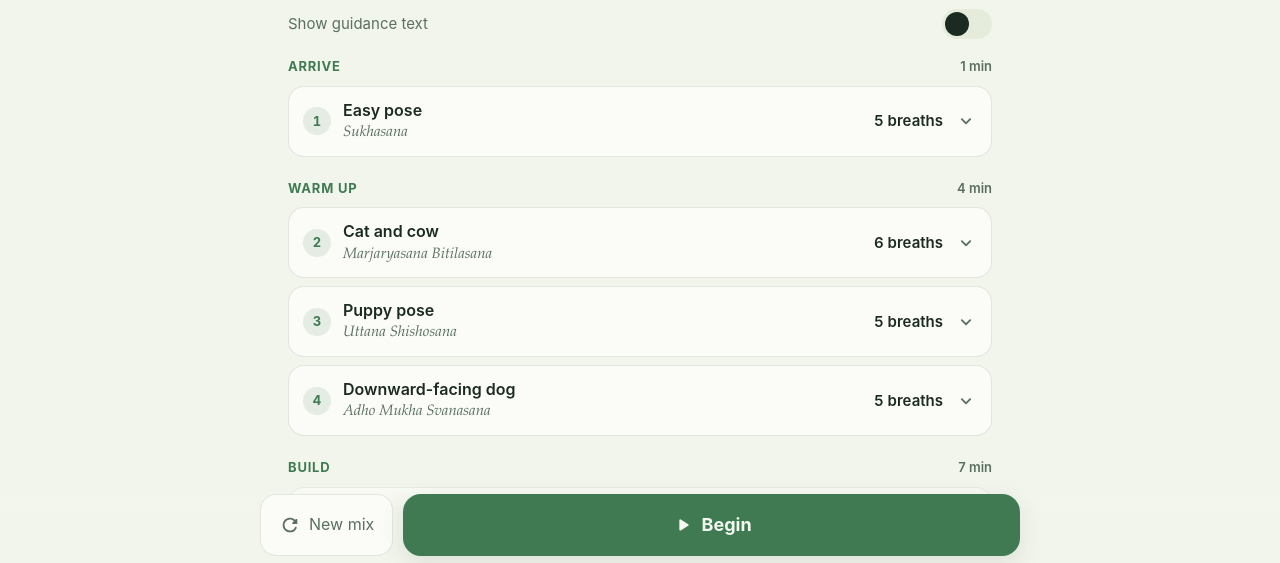
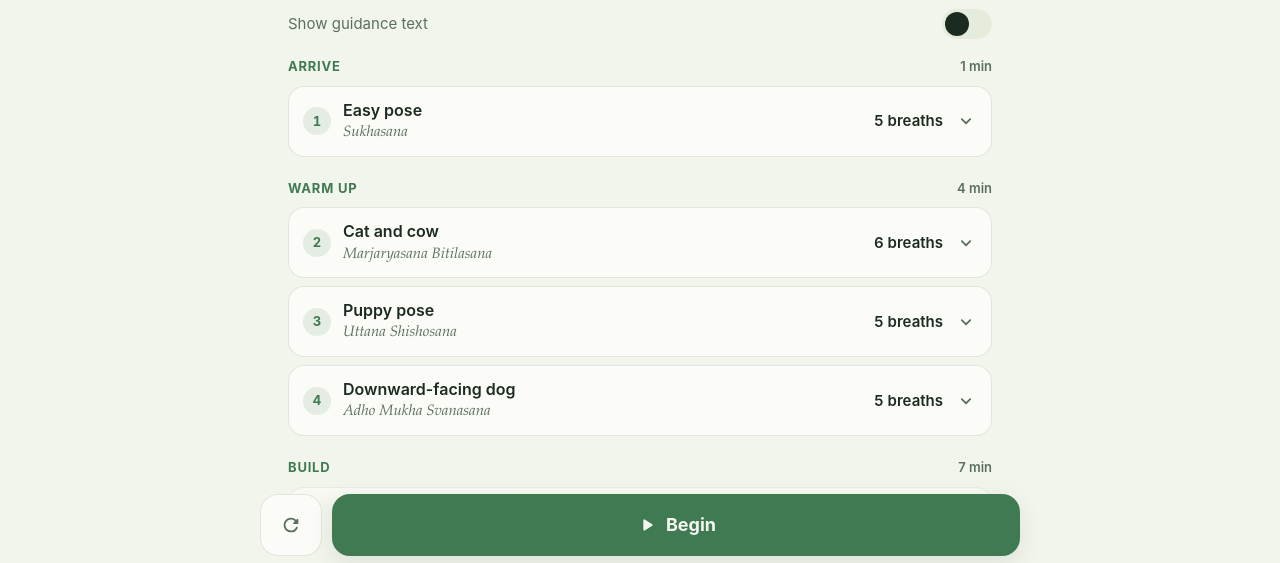
Before and after one commit to GregLMcDonald/clearing, a website with bundled scripts: page index.html in a window 1280 px wide. Both pictures are taken after a click on the button "Build my session". Shown: the part 230-793 px from the top of the page. Built offline with nearby package versions, Linux system fonts and the light colour scheme; files whose address does not match are found by name.

Commit message:
Make New mix icon-only so the preview buttons fit in French
The French labels pushed the start button off narrow screens. New mix keeps
its label as aria-label and tooltip. Also mark the generated audio pack and
manifest as non-diffable, and bump the service worker cache to v6.

Co-Authored-By: Claude Opus 5.5 <noreply@anthropic.com>

```diff
--- a/index.html
+++ b/index.html
@@ -84,7 +84,7 @@
       </div>
       <div class="dock">
         <div class="dock-inner">
-          <button id="regenBtn" class="ghost" type="button" data-i18n="preview.newMix"><span data-icon="refresh"></span>New mix</button>
+          <button id="regenBtn" class="ghost" type="button" data-i18n-aria="preview.newMix" aria-label="New mix" title="New mix"><span data-icon="refresh"></span></button>
           <button id="startBtn" class="primary big" type="button" data-i18n="preview.begin"><span data-icon="play_arrow"></span>Begin</button>
         </div>
       </div>
--- a/styles.css
+++ b/styles.css
@@ -348,8 +348,8 @@ button .icon { width: 22px; height: 22px; }
   z-index: 10;
 }
 .dock-inner { max-width: 760px; margin: 0 auto; display: flex; gap: 10px; }
-.dock .ghost { flex: 0 0 auto; background: var(--bg-2); }
-.dock .primary.big { flex: 1; }
+.dock .ghost { flex: 0 0 auto; width: 62px; padding: 0; background: var(--bg-2); border-radius: 18px; }
+.dock .primary.big { flex: 1; min-width: 0; white-space: nowrap; }
 
 /* ───────── toggle switch ───────── */
 .toggle-row { display: flex; align-items: center; justify-content: space-between; gap: 12px; padding: 12px 0; }
--- a/sw.js
+++ b/sw.js
@@ -1,7 +1,7 @@
 // Service worker. Bump CACHE on every release that changes app files.
 // The audio pack is NOT cached here: the app stores it in its own
 // "clearing-audio" cache (see js/audio.js), which this worker leaves alone.
-const CACHE = "clearing-v5";
+const CACHE = "clearing-v6";
 const SHELL = [
   "./",
   "./index.html",
```
Also changed, not shown: 1 other file.
